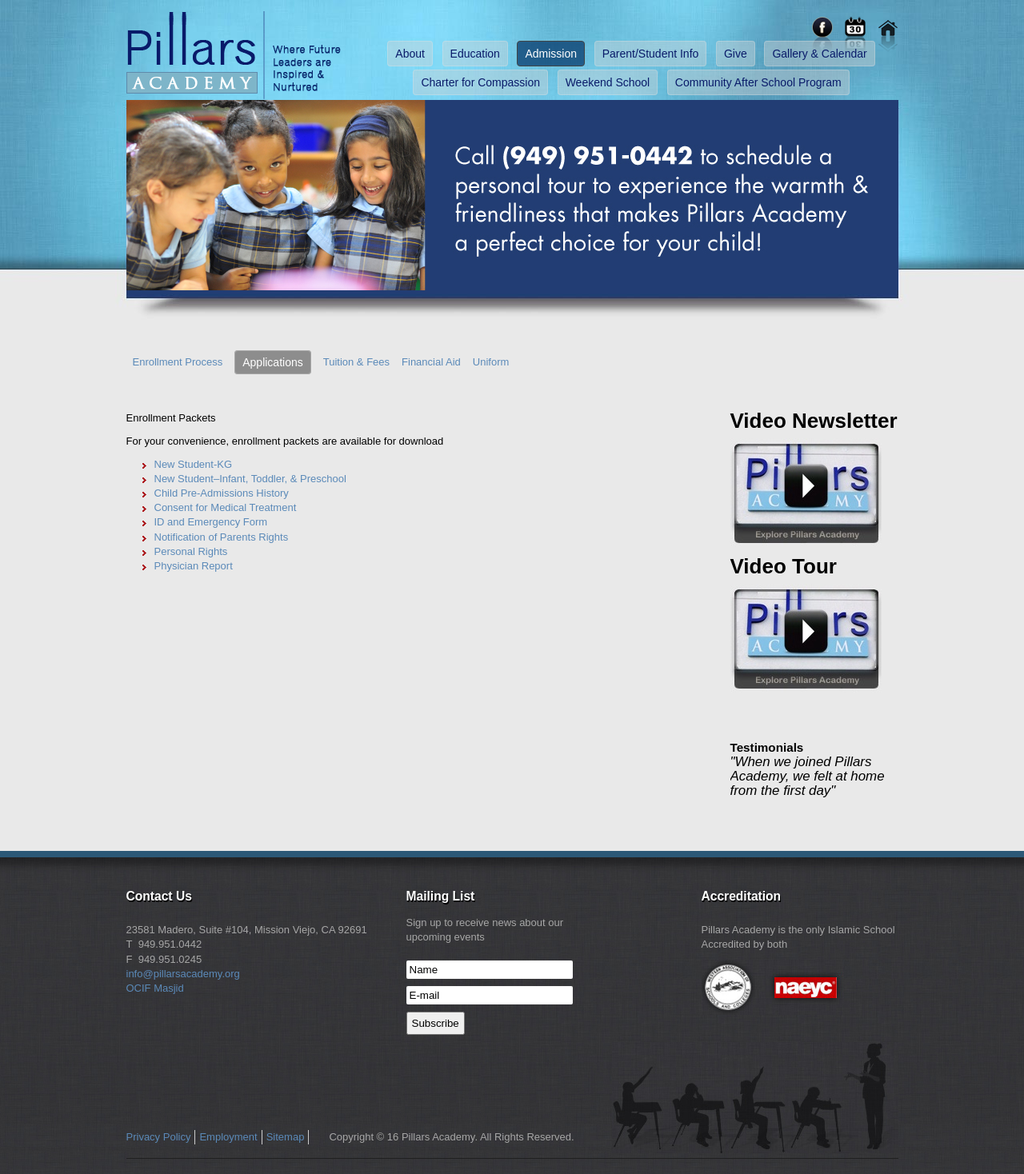
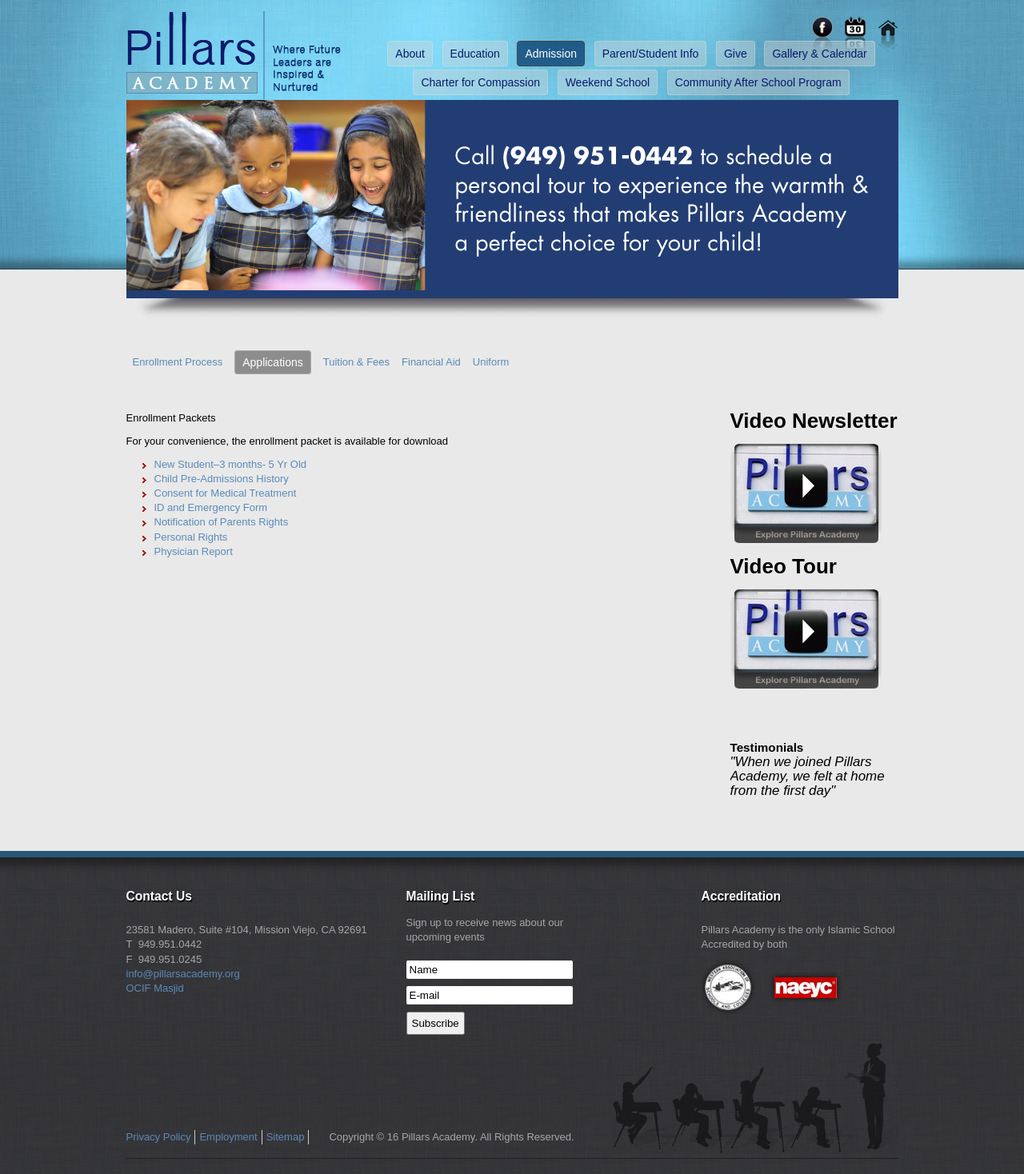
Before and after one commit to pillarsacademy/pillarsacademy.github.io, a Jekyll site: the page built from admission/applications.md, in a window 1280 px wide. Shown: the whole page at 80% size. Built offline with Jekyll 4.4.1, drawn with Linux system fonts in a browser that asks for light colours; nearby versions of some CDN libraries.

Commit message:
Update applications.md

```diff
--- a/admission/applications.md
+++ b/admission/applications.md
@@ -4,10 +4,9 @@
 
 Enrollment Packets
 
-For your convenience, enrollment packets are available for download
+For your convenience, the enrollment packet is  available for download
 
-- [New Student-KG](https://github.com/pillarsacademy/pillarsacademy.github.io/files/635/Enrollment.Packet.Elementary.15-16.docx)
-- [New Student–Infant, Toddler, & Preschool](https://github.com/pillarsacademy/pillarsacademy.github.io/files/634/Enrollment.Packet.Tod-PreK.15-16.docx)
+- [New Student–3 months- 5 Yr Old](https://github.com/pillarsacademy/pillarsacademy.github.io/files/245954/Enrollment.Packet.PA.zip)
 - [Child Pre-Admissions History](/images/stories/documents/childpreadminhistory.pdf)
 - [Consent for Medical Treatment](/images/stories/documents/consentformedtreatment.pdf)
 - [ID and Emergency Form](/images/stories/documents/idandemergencyform.pdf)
```
